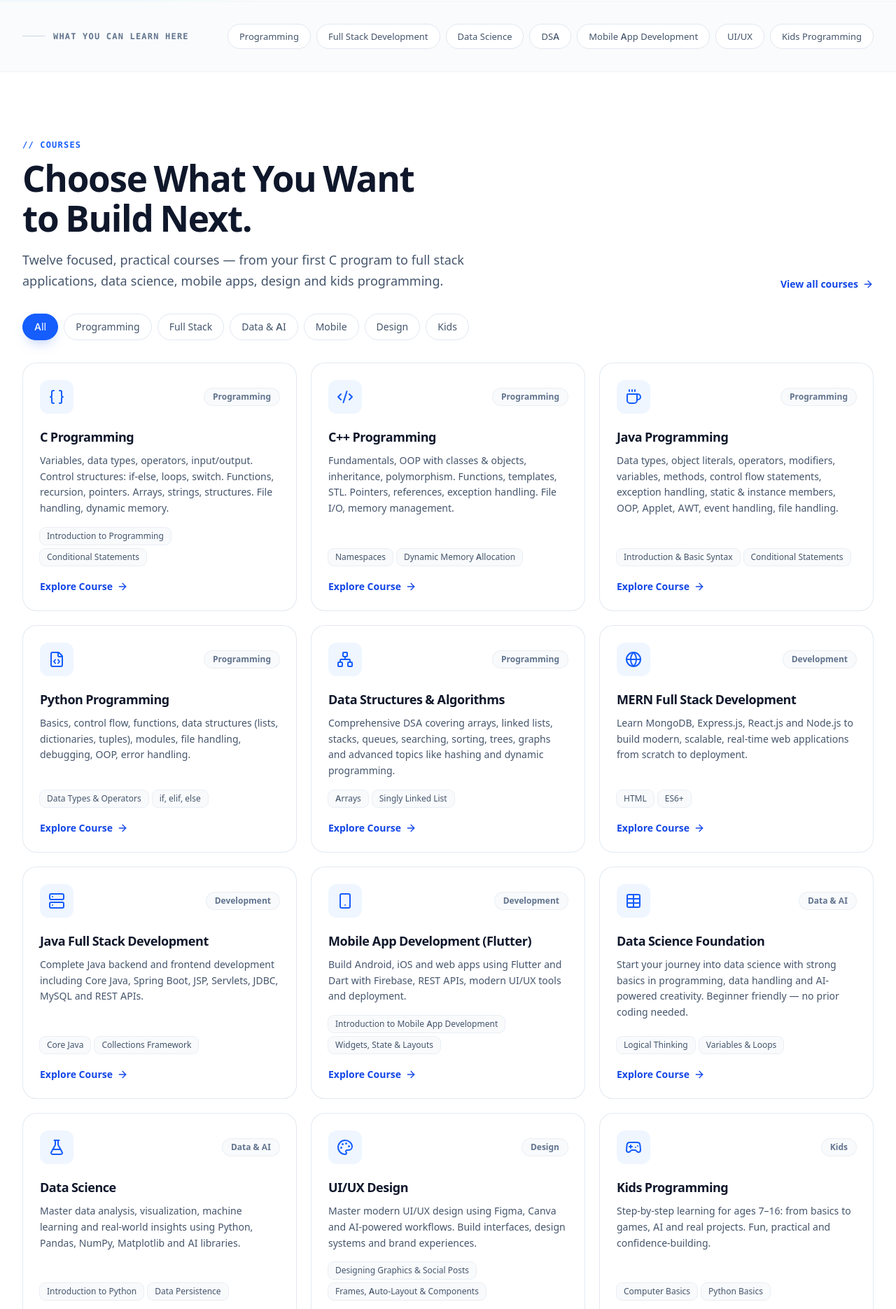
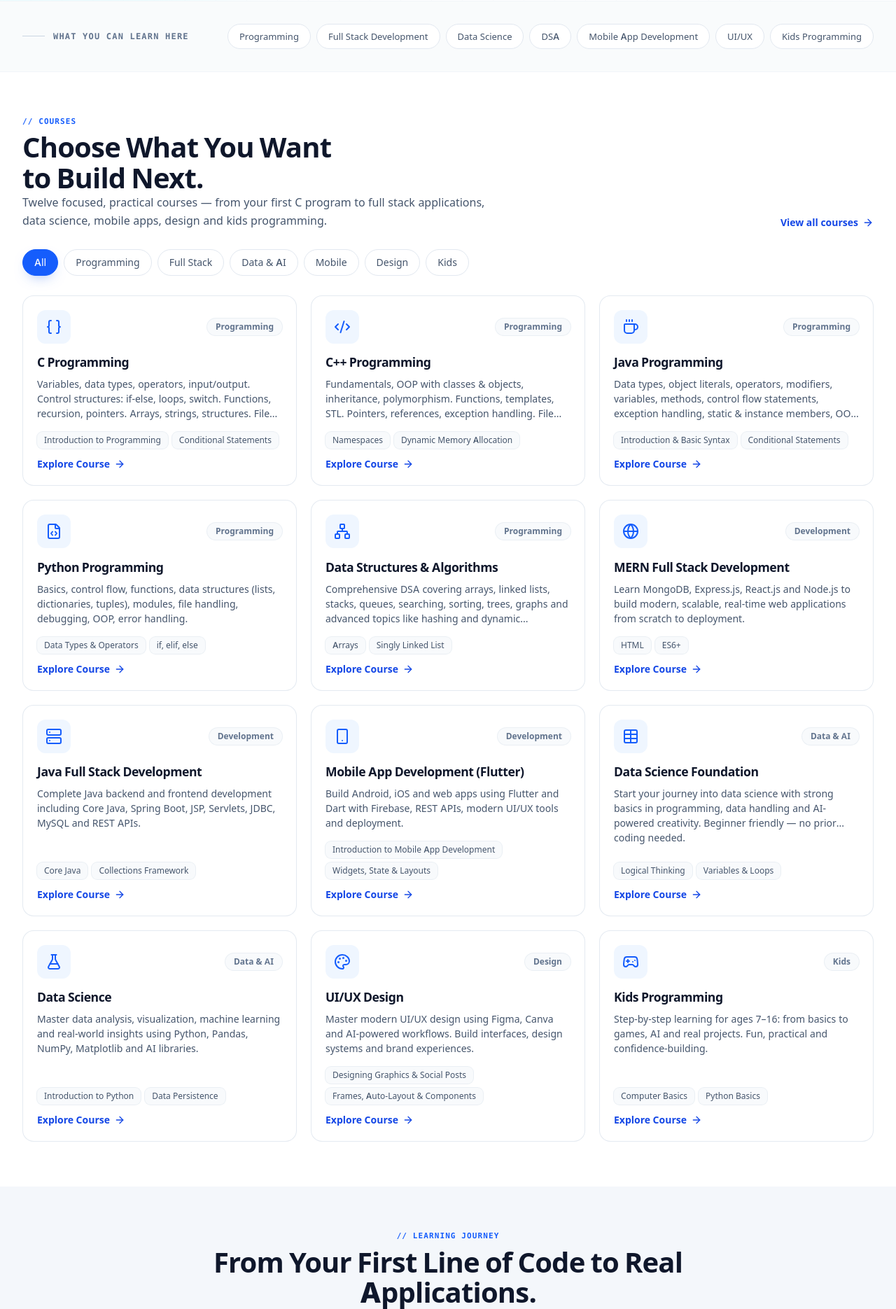
Before and after one commit to chetan2469/chedo-website, a PHP site: page / in a window 1280 px wide. Shown: the part 739-2609 px from the top of the page at 70% size. Run offline with PHP 8.4, Linux system fonts and the light colour scheme.

Commit message:
Optimize homepage layout: compact course cards, standardized section headers, and 25% reduced vertical padding

```diff
--- a/assets/css/main.css
+++ b/assets/css/main.css
@@ -258,3 +258,87 @@
 html.dark .text-amber-800 {
   color: #fcd34d !important;
 }
+
+/* ============================================================
+   Homepage Compact & Polish Optimizations
+   ============================================================ */
+
+/* 1. Section Spacing Reduction (20-30%) */
+section.py-16 {
+  padding-top: 3.25rem !important;  /* 52px instead of 64px */
+  padding-bottom: 3.25rem !important;
+}
+
+@media (min-width: 640px) {
+  section.sm\:py-24 {
+    padding-top: 4.5rem !important;  /* 72px instead of 96px */
+    padding-bottom: 4.5rem !important;
+  }
+  section.sm\:py-32 {
+    padding-top: 5rem !important;    /* 80px instead of 128px */
+    padding-bottom: 5rem !important;
+  }
+}
+
+/* 2. Course Cards Compact Sizing & Equal Heights */
+.card {
+  border-radius: 1rem !important;
+  padding: 1.25rem !important; /* 20px padding (reduced 20%) */
+}
+
+article.card {
+  display: flex !important;
+  flex-direction: column !important;
+  height: 100% !important;
+}
+
+article.card h3 {
+  margin-top: 0.85rem !important;
+  font-size: 1.1rem !important;
+}
+
+article.card p {
+  margin-top: 0.4rem !important;
+  font-size: 0.875rem !important;
+  line-height: 1.5 !important;
+  display: -webkit-box;
+  -webkit-line-clamp: 3;
+  -webkit-box-orient: vertical;
+  overflow: hidden;
+}
+
+article.card .arrow-link {
+  margin-top: auto !important; /* Aligns Explore Course button at bottom */
+  padding-top: 0.75rem !important;
+}
+
+/* 3. Section Headers Standardization */
+.eyebrow {
+  font-family: var(--font-mono);
+  font-size: 11px !important;
+  font-weight: 700 !important;
+  letter-spacing: 0.1em !important;
+  color: var(--color-blue-600) !important;
+  text-transform: uppercase !important;
+}
+
+html.dark .eyebrow {
+  color: #60a5fa !important;
+}
+
+/* Standardized h2 headings across sections */
+section h2:not(.hero-title) {
+  font-size: clamp(2rem, 3.5vw, 2.5rem) !important; /* ~32px to 40px */
+  line-height: 1.08 !important;
+  letter-spacing: -0.02em !important;
+}
+
+/* 4. Compact Bento Cells & Component Containers */
+.bento-cell {
+  padding: 1.5rem !important;
+  border-radius: 1rem !important;
+}
+
+.acc-summary {
+  padding-block: 1rem !important;
+}
--- a/index.php
+++ b/index.php
@@ -516,38 +516,21 @@
   </div>
 </section>
 
-<section class="py-16 sm:py-24">
+<section class="py-12 sm:py-16">
   <div class="mx-auto max-w-7xl px-5 sm:px-8">
     <div class="flex flex-col items-start justify-between gap-6 lg:flex-row lg:items-end">
-
-<div class=" max-w-3xl">
-  <p class="eyebrow">// COURSES</p>
-  <h2 class="mt-3 text-[clamp(1.9rem,4vw,3.25rem)] font-extrabold leading-[1.12] tracking-tight text-slate-900">Choose What You Want<br>to Build Next.</h2>
-  <p class="mx-auto mt-4 max-w-2xl text-lg leading-relaxed text-slate-600">Twelve focused, practical courses — from your first C program to full stack applications, data science, mobile apps, design and kids programming.</p>
-</div>
-
-      <a class="arrow-link shrink-0" href="courses.php">View all courses <span class="arrow"><!-- @license lucide-static v1.28.0 - ISC -->
-<svg aria-hidden="true" focusable="false"
-  class="h-4 w-4"
-  xmlns="http://www.w3.org/2000/svg"
-  width="24"
-  height="24"
-  viewBox="0 0 24 24"
-  fill="none"
-  stroke="currentColor"
-  stroke-width="2"
-  stroke-linecap="round"
-  stroke-linejoin="round"
->
-  <path d="M5 12h14" />
-  <path d="m12 5 7 7-7 7" />
-</svg>
-</span></a>
+      <div class="max-w-3xl">
+        <p class="eyebrow font-mono text-[11px] sm:text-[12px] font-bold uppercase tracking-widest text-blue-600 dark:text-blue-400">// COURSES</p>
+        <h2 class="mt-2 text-[30px] sm:text-[36px] lg:text-[40px] font-extrabold leading-[1.08] tracking-tight text-slate-900 dark:text-white">Choose What You Want<br>to Build Next.</h2>
+        <p class="mt-2.5 max-w-2xl text-[16px] sm:text-[17px] leading-relaxed text-slate-600 dark:text-slate-400">Twelve focused, practical courses — from your first C program to full stack applications, data science, mobile apps, design and kids programming.</p>
+      </div>
+
+      <a class="arrow-link shrink-0" href="courses.php">View all courses <span class="arrow"><svg aria-hidden="true" focusable="false" class="h-4 w-4" xmlns="http://www.w3.org/2000/svg" width="24" height="24" viewBox="0 0 24 24" fill="none" stroke="currentColor" stroke-width="2" stroke-linecap="round" stroke-linejoin="round"><path d="M5 12h14" /><path d="m12 5 7 7-7 7" /></svg></span></a>
     </div>
-    <div class="mt-8 flex flex-wrap gap-2" id="course-filters" role="group" aria-label="Filter courses by category">
+    <div class="mt-7 flex flex-wrap gap-2" id="course-filters" role="group" aria-label="Filter courses by category">
       <button type="button" class="filter-btn" data-filter="all" aria-pressed="true">All</button><button type="button" class="filter-btn" data-filter="programming" aria-pressed="false">Programming</button><button type="button" class="filter-btn" data-filter="full-stack" aria-pressed="false">Full Stack</button><button type="button" class="filter-btn" data-filter="data-ai" aria-pressed="false">Data & AI</button><button type="button" class="filter-btn" data-filter="mobile" aria-pressed="false">Mobile</button><button type="button" class="filter-btn" data-filter="design" aria-pressed="false">Design</button><button type="button" class="filter-btn" data-filter="kids" aria-pressed="false">Kids</button>
     </div>
-    <div class="mt-8 grid gap-5 sm:grid-cols-2 lg:grid-cols-3">
+    <div class="mt-7 grid gap-5 sm:grid-cols-2 lg:grid-cols-3 items-stretch">
 
 <article class="card card-hover flex flex-col p-6 reveal" data-category="programming">
   <div class="flex items-center justify-between">
@@ -1125,16 +1108,15 @@
   </div>
 </section>
 
-<section class="bg-surface-alt py-16 sm:py-24">
+<section class="bg-surface-alt py-12 sm:py-16">
   <div class="mx-auto max-w-7xl px-5 sm:px-8">
-
-<div class="mx-auto text-center max-w-3xl">
-  <p class="eyebrow">// LEARNING JOURNEY</p>
-  <h2 class="mt-3 text-[clamp(1.9rem,4vw,3.25rem)] font-extrabold leading-[1.12] tracking-tight text-slate-900">From Your First Line of Code to Real Applications.</h2>
-  <p class="mx-auto mt-4 max-w-2xl text-lg leading-relaxed text-slate-600">A clear path — no matter where you start, you always know what comes next.</p>
-</div>
-
-    <ol class="journey mx-auto mt-14 max-w-6xl">
+    <div class="mx-auto text-center max-w-3xl">
+      <p class="eyebrow font-mono text-[11px] sm:text-[12px] font-bold uppercase tracking-widest text-blue-600 dark:text-blue-400">// LEARNING JOURNEY</p>
+      <h2 class="mt-2 text-[30px] sm:text-[36px] lg:text-[40px] font-extrabold leading-[1.08] tracking-tight text-slate-900 dark:text-white">From Your First Line of Code to Real Applications.</h2>
+      <p class="mx-auto mt-2.5 max-w-2xl text-[16px] sm:text-[17px] leading-relaxed text-slate-600 dark:text-slate-400">A clear path — no matter where you start, you always know what comes next.</p>
+    </div>
+
+    <ol class="journey mx-auto mt-10 max-w-6xl">
 <li class="j-step reveal">
   <span class="j-node">01</span>
   <div class="j-card card h-full p-6">
@@ -1195,12 +1177,12 @@
   </div>
 </section>
 
-<section class="py-16 sm:py-24">
-  <div class="mx-auto grid max-w-7xl items-center gap-12 px-5 sm:px-8 lg:grid-cols-2">
+<section class="py-12 sm:py-16">
+  <div class="mx-auto grid max-w-7xl items-center gap-10 px-5 sm:px-8 lg:grid-cols-2">
     <div>
-      <p class="eyebrow">// PRACTICAL LEARNING</p>
-      <h2 class="mt-3 text-[clamp(1.9rem,4vw,3.25rem)] font-extrabold leading-[1.1] tracking-tight text-slate-900">You Don't Learn Programming<br>by Just Watching It.</h2>
-      <p class="mt-5 text-lg leading-relaxed text-slate-600">
+      <p class="eyebrow font-mono text-[11px] sm:text-[12px] font-bold uppercase tracking-widest text-blue-600 dark:text-blue-400">// PRACTICAL LEARNING</p>
+      <h2 class="mt-2 text-[30px] sm:text-[36px] lg:text-[40px] font-extrabold leading-[1.08] tracking-tight text-slate-900 dark:text-white">You Don't Learn Programming<br>by Just Watching It.</h2>
+      <p class="mt-3 text-[16px] sm:text-[17px] leading-relaxed text-slate-600 dark:text-slate-400">
         Chedo Tech classes are fully offline: concepts are drawn on the whiteboard, code is written live,
         and you practice on your own machine while the instructor is right there. Assignments, coding tests
         and project checkpoints keep your progress measurable at every milestone.
@@ -1440,16 +1422,15 @@
   </div>
 </section>
 
-<section class="bg-surface-alt py-16 sm:py-24">
+<section class="bg-surface-alt py-12 sm:py-16">
   <div class="mx-auto max-w-7xl px-5 sm:px-8">
-
-<div class=" max-w-3xl">
-  <p class="eyebrow">// WHY CHEDO TECH</p>
-  <h2 class="mt-3 text-[clamp(1.9rem,4vw,3.25rem)] font-extrabold leading-[1.12] tracking-tight text-slate-900">Built Around How Students Actually Learn.</h2>
-  <p class="mx-auto mt-4 max-w-2xl text-lg leading-relaxed text-slate-600">Six things that make a Chedo Tech classroom different from the usual coaching class.</p>
-</div>
-
-    <div class="mt-12 grid gap-5 md:grid-cols-3">
+    <div class="max-w-3xl">
+      <p class="eyebrow font-mono text-[11px] sm:text-[12px] font-bold uppercase tracking-widest text-blue-600 dark:text-blue-400">// WHY CHEDO TECH</p>
+      <h2 class="mt-2 text-[30px] sm:text-[36px] lg:text-[40px] font-extrabold leading-[1.08] tracking-tight text-slate-900 dark:text-white">Built Around How Students Actually Learn.</h2>
+      <p class="mt-2.5 max-w-2xl text-[16px] sm:text-[17px] leading-relaxed text-slate-600 dark:text-slate-400">Six things that make a Chedo Tech classroom different from the usual coaching class.</p>
+    </div>
+
+    <div class="mt-9 grid gap-5 md:grid-cols-3">
       <div class="bento-cell reveal md:col-span-2 md:row-span-2">
         <div class="flex items-start justify-between gap-4">
           <span class="bento-icon"><!-- @license lucide-static v1.28.0 - ISC -->
@@ -1615,18 +1596,16 @@
   </div>
 </section>
 
-<section class="py-16 sm:py-24">
+<section class="py-12 sm:py-16">
   <div class="mx-auto max-w-7xl px-5 sm:px-8">
     <div class="flex flex-col items-start justify-between gap-6 lg:flex-row lg:items-end">
-
-<div class=" max-w-3xl">
-  <p class="eyebrow">// PROJECT SHOWCASE</p>
-  <h2 class="mt-3 text-[clamp(1.9rem,4vw,3.25rem)] font-extrabold leading-[1.12] tracking-tight text-slate-900">Your Learning Should Produce Something.</h2>
-  <p class="mx-auto mt-4 max-w-2xl text-lg leading-relaxed text-slate-600">These are the kinds of applications students build while learning here — every course is built around projects you actually finish.</p>
-</div>
-
+      <div class="max-w-3xl">
+        <p class="eyebrow font-mono text-[11px] sm:text-[12px] font-bold uppercase tracking-widest text-blue-600 dark:text-blue-400">// PROJECT SHOWCASE</p>
+        <h2 class="mt-2 text-[30px] sm:text-[36px] lg:text-[40px] font-extrabold leading-[1.08] tracking-tight text-slate-900 dark:text-white">Your Learning Should Produce Something.</h2>
+        <p class="mt-2.5 max-w-2xl text-[16px] sm:text-[17px] leading-relaxed text-slate-600 dark:text-slate-400">These are the kinds of applications students build while learning here — every course is built around projects you actually finish.</p>
+      </div>
     </div>
-    <div class="mt-10 grid grid-cols-1 gap-4 sm:grid-cols-2 lg:grid-cols-3 xl:grid-cols-5">
+    <div class="mt-7 grid grid-cols-1 gap-4 sm:grid-cols-2 lg:grid-cols-3 xl:grid-cols-5">
 
 <div class="project-tile reveal">
   <div class="flex items-center gap-3">
@@ -2259,12 +2238,12 @@
   </div>
 </section>
 
-<section class="relative overflow-hidden border-y border-slate-100 bg-slate-50/70 py-16 sm:py-24">
-  <div class="mx-auto grid max-w-7xl items-center gap-12 px-5 sm:px-8 lg:grid-cols-2">
+<section class="relative overflow-hidden border-y border-slate-100 bg-slate-50/70 py-12 sm:py-16 dark:border-slate-800">
+  <div class="mx-auto grid max-w-7xl items-center gap-10 px-5 sm:px-8 lg:grid-cols-2">
     <div>
-      <p class="eyebrow">// DATA SCIENCE &amp; AI</p>
-      <h2 class="mt-3 text-[clamp(1.9rem,4vw,3.25rem)] font-extrabold leading-[1.1] tracking-tight text-slate-900">Turn Data Into<br>Understanding.</h2>
-      <p class="mt-5 text-lg leading-relaxed text-slate-600">
+      <p class="eyebrow font-mono text-[11px] sm:text-[12px] font-bold uppercase tracking-widest text-blue-600 dark:text-blue-400">// DATA SCIENCE &amp; AI</p>
+      <h2 class="mt-2 text-[30px] sm:text-[36px] lg:text-[40px] font-extrabold leading-[1.08] tracking-tight text-slate-900 dark:text-white">Turn Data Into<br>Understanding.</h2>
+      <p class="mt-3 text-[16px] sm:text-[17px] leading-relaxed text-slate-600 dark:text-slate-400">
         From Python and Pandas to machine learning, statistics and Power BI — learn to work with real data,
         find patterns and build dashboards that explain real problems. Two entry points:
       </p>
@@ -2486,14 +2465,14 @@
   </div>
 </section>
 
-<section class="py-16 sm:py-24">
+<section class="py-12 sm:py-16">
   <div class="mx-auto max-w-7xl px-5 sm:px-8">
     <div class="mx-auto max-w-3xl text-center">
-      <p class="eyebrow">// FULL STACK DEVELOPMENT</p>
-      <h2 class="mt-3 text-[clamp(1.9rem,4vw,3.25rem)] font-extrabold leading-[1.1] tracking-tight text-slate-900">Learn How Complete Applications Work.</h2>
-      <p class="mt-5 text-lg leading-relaxed text-slate-600">Not just one layer — see how the frontend, API, backend and database fit together, then build that whole system yourself in the MERN or Java Full Stack course.</p>
+      <p class="eyebrow font-mono text-[11px] sm:text-[12px] font-bold uppercase tracking-widest text-blue-600 dark:text-blue-400">// FULL STACK DEVELOPMENT</p>
+      <h2 class="mt-2 text-[30px] sm:text-[36px] lg:text-[40px] font-extrabold leading-[1.08] tracking-tight text-slate-900 dark:text-white">Learn How Complete Applications Work.</h2>
+      <p class="mt-2.5 max-w-2xl text-[16px] sm:text-[17px] leading-relaxed text-slate-600 dark:text-slate-400 mx-auto">Not just one layer — see how the frontend, API, backend and database fit together, then build that whole system yourself in the MERN or Java Full Stack course.</p>
     </div>
-    <div class="mt-12 flex flex-col items-stretch gap-2 lg:flex-row lg:items-stretch">
+    <div class="mt-9 flex flex-col items-stretch gap-2 lg:flex-row lg:items-stretch">
 
 <div class="flex flex-col lg:flex-1">
   <div class="card flex-1 p-5 text-center">
@@ -2649,12 +2628,12 @@
   </div>
 </section>
 
-<section class="relative overflow-hidden bg-gradient-to-br from-cyan-50/70 via-white to-indigo-50/60 py-16 sm:py-24">
+<section class="relative overflow-hidden bg-gradient-to-br from-cyan-50/70 via-white to-indigo-50/60 py-12 sm:py-16 dark:from-slate-900 dark:via-slate-900 dark:to-slate-800">
   <div class="mx-auto max-w-7xl px-5 sm:px-8">
-    <div class="grid items-center gap-12 lg:grid-cols-2">
+    <div class="grid items-center gap-10 lg:grid-cols-2">
       <div>
-        <p class="eyebrow">// KIDS PROGRAMMING</p>
-        <h2 class="mt-3 text-[clamp(1.9rem,4vw,3.25rem)] font-extrabold leading-[1.1] tracking-tight text-slate-900">Programming for Young Creators.</h2>
+        <p class="eyebrow font-mono text-[11px] sm:text-[12px] font-bold uppercase tracking-widest text-blue-600 dark:text-blue-400">// KIDS PROGRAMMING</p>
+        <h2 class="mt-2 text-[30px] sm:text-[36px] lg:text-[40px] font-extrabold leading-[1.08] tracking-tight text-slate-900 dark:text-white">Programming for Young Creators.</h2>
         <p class="mt-4 inline-flex items-center gap-2 rounded-full border border-cyan-200 bg-white px-4 py-1.5 text-sm font-bold text-cyan-700">
           <!-- @license lucide-static v1.28.0 - ISC -->
 <svg aria-hidden="true" focusable="false"
@@ -3028,16 +3007,15 @@
   </div>
 </section>
 
-<section class="bg-surface-alt py-16 sm:py-24">
+<section class="bg-surface-alt py-12 sm:py-16">
   <div class="mx-auto max-w-7xl px-5 sm:px-8">
-
-<div class="mx-auto text-center max-w-3xl">
-  <p class="eyebrow">// TESTIMONIALS</p>
-  <h2 class="mt-3 text-[clamp(1.9rem,4vw,3.25rem)] font-extrabold leading-[1.12] tracking-tight text-slate-900">Students Who Learned by Building.</h2>
-  <p class="mx-auto mt-4 max-w-2xl text-lg leading-relaxed text-slate-600">Real words from students who trained at Chedo Tech.</p>
-</div>
-
-    <div class="mt-12 grid gap-5 md:grid-cols-2 lg:grid-cols-3">
+    <div class="mx-auto text-center max-w-3xl">
+      <p class="eyebrow font-mono text-[11px] sm:text-[12px] font-bold uppercase tracking-widest text-blue-600 dark:text-blue-400">// TESTIMONIALS</p>
+      <h2 class="mt-2 text-[30px] sm:text-[36px] lg:text-[40px] font-extrabold leading-[1.08] tracking-tight text-slate-900 dark:text-white">Students Who Learned by Building.</h2>
+      <p class="mx-auto mt-2.5 max-w-2xl text-[16px] sm:text-[17px] leading-relaxed text-slate-600 dark:text-slate-400">Real words from students who trained at Chedo Tech.</p>
+    </div>
+
+    <div class="mt-9 grid gap-5 md:grid-cols-2 lg:grid-cols-3">
 
 <figure class="t-card reveal">
   <div class="flex items-center justify-between">
@@ -3205,19 +3183,19 @@
   </div>
 </section>
 
-<section class="py-16 sm:py-24">
-  <div class="mx-auto grid max-w-7xl items-center gap-14 px-5 sm:px-8 lg:grid-cols-2">
+<section class="py-12 sm:py-16">
+  <div class="mx-auto grid max-w-7xl items-center gap-10 px-5 sm:px-8 lg:grid-cols-2">
     <div class="relative">
-      <div class="card relative overflow-hidden p-8 sm:p-10">
+      <div class="card relative overflow-hidden p-6 sm:p-8">
         <div class="bg-grid absolute inset-0 opacity-60" aria-hidden="true"></div>
         <div class="relative">
           <p class="font-mono text-xs font-bold tracking-widest text-blue-600">// CHEDO TECH</p>
-          <p class="mt-4 text-[clamp(1.6rem,3vw,2.4rem)] font-extrabold leading-tight tracking-tight text-slate-900">Offline classes.<br>Real coding.<br>Real projects.</p>
-          <p class="mt-4 max-w-sm text-[15px] leading-relaxed text-slate-600">No screen-sharing, no pre-recorded lectures — a classroom where you write code with the instructor beside you.</p>
-          <div class="terminal mt-8">
+          <p class="mt-3 text-[clamp(1.5rem,2.5vw,2.2rem)] font-extrabold leading-tight tracking-tight text-slate-900 dark:text-white">Offline classes.<br>Real coding.<br>Real projects.</p>
+          <p class="mt-3 max-w-sm text-[15px] leading-relaxed text-slate-600 dark:text-slate-400">No screen-sharing, no pre-recorded lectures — a classroom where you write code with the instructor beside you.</p>
+          <div class="terminal mt-6">
             <div class="terminal-bar">
               <span class="win-dot bg-red-400"></span><span class="win-dot bg-amber-400"></span><span class="win-dot bg-emerald-400"></span>
-              <span class="ml-2 font-mono text-[11px] text-slate-400">since 2015</span>
+              <span class="ml-2 font-mono text-[11px] text-slate-400">chedo-tech — Pune</span>
             </div>
             <div class="terminal-body">
 <pre><span class="term-prompt">$</span> <span class="text-slate-200">chedo --since 2015 --mode offline</span>
@@ -3230,35 +3208,18 @@
       </div>
       <div class="float-card -bottom-6 -right-2 hidden md:block" style="animation: float 9s ease-in-out infinite 0.5s;">
         <div class="flex items-center gap-2.5">
-          <span class="flex h-9 w-9 items-center justify-center rounded-xl bg-blue-600 text-white"><!-- @license lucide-static v1.28.0 - ISC -->
-<svg aria-hidden="true" focusable="false"
-  class="h-4.5 w-4.5"
-  xmlns="http://www.w3.org/2000/svg"
-  width="24"
-  height="24"
-  viewBox="0 0 24 24"
-  fill="none"
-  stroke="currentColor"
-  stroke-width="2"
-  stroke-linecap="round"
-  stroke-linejoin="round"
->
-  <path d="M21.42 10.922a1 1 0 0 0-.019-1.838L12.83 5.18a2 2 0 0 0-1.66 0L2.6 9.08a1 1 0 0 0 0 1.832l8.57 3.908a2 2 0 0 0 1.66 0z" />
-  <path d="M22 10v6" />
-  <path d="M6 12.5V16a6 3 0 0 0 12 0v-3.5" />
-</svg>
-</span>
+          <span class="flex h-9 w-9 items-center justify-center rounded-xl bg-blue-50 text-blue-600 text-sm">🎓</span>
           <div>
-            <p class="text-[13px] font-bold text-slate-900">Since 2015</p>
-            <p class="text-[11px] text-slate-500">Teaching programming practically</p>
+            <p class="text-[13px] font-bold text-slate-900 dark:text-white">Since 2015</p>
+            <p class="text-[11px] text-slate-500 dark:text-slate-400">Teaching programming practically</p>
           </div>
         </div>
       </div>
     </div>
     <div>
-      <p class="eyebrow">// OUR STORY</p>
-      <h2 class="mt-3 text-[clamp(1.9rem,4vw,3.25rem)] font-extrabold leading-[1.1] tracking-tight text-slate-900">Practical Programming Education Since 2015.</h2>
-      <p class="mt-5 text-lg leading-relaxed text-slate-600">
+      <p class="eyebrow font-mono text-[11px] sm:text-[12px] font-bold uppercase tracking-widest text-blue-600 dark:text-blue-400">// OUR STORY</p>
+      <h2 class="mt-2 text-[30px] sm:text-[36px] lg:text-[40px] font-extrabold leading-[1.08] tracking-tight text-slate-900 dark:text-white">Practical Programming Education Since 2015.</h2>
+      <p class="mt-3 text-[16px] sm:text-[17px] leading-relaxed text-slate-600 dark:text-slate-400">
         Chedo Tech is a programming institute &amp; app development center built on one belief:
         you learn to program by programming. Since 2015 we have taught offline — fundamentals to
         full stack — with hands-on coding, real projects and personal guidance in every class.
@@ -3383,20 +3344,20 @@
   </div>
 </section>
 
-<section class="py-16 sm:py-20">
+<section class="py-10 sm:py-14">
   <div class="mx-auto max-w-7xl px-5 sm:px-8">
-    <div class="relative overflow-hidden rounded-[2rem] border border-blue-100 bg-gradient-to-br from-blue-50 via-white to-indigo-50 px-6 py-14 text-center sm:px-12 sm:py-16">
+    <div class="relative overflow-hidden rounded-[2rem] border border-blue-100 bg-gradient-to-br from-blue-50 via-white to-indigo-50 px-6 py-10 text-center sm:px-12 sm:py-12 dark:border-slate-800 dark:from-slate-900 dark:via-slate-900 dark:to-slate-800">
       <div class="bg-dots absolute inset-0 opacity-40" aria-hidden="true"></div>
       <div class="absolute -left-24 -top-24 h-64 w-64 rounded-full bg-blue-100/50 blur-3xl" aria-hidden="true"></div>
       <div class="absolute -bottom-24 -right-24 h-64 w-64 rounded-full bg-cyan-100/50 blur-3xl" aria-hidden="true"></div>
       <div class="relative">
-        <h2 class="mx-auto max-w-2xl text-[clamp(1.9rem,4vw,3rem)] font-extrabold leading-tight tracking-tight text-slate-900">Ready to Start Your Programming Journey?</h2>
-        <p class="mx-auto mt-4 max-w-xl text-lg leading-relaxed text-slate-600">Get personalized offline training, practical guidance and build confidence through real coding and projects.</p>
-        <div class="mt-8 flex flex-col items-center justify-center gap-3 sm:flex-row">
+        <h2 class="mx-auto max-w-2xl text-[28px] sm:text-[36px] lg:text-[40px] font-extrabold leading-[1.08] tracking-tight text-slate-900 dark:text-white">Ready to Start Your Programming Journey?</h2>
+        <p class="mx-auto mt-3 max-w-xl text-[16px] sm:text-[17px] leading-relaxed text-slate-600 dark:text-slate-400">Get personalized offline training, practical guidance and build confidence through real coding and projects.</p>
+        <div class="mt-6 flex flex-col items-center justify-center gap-3 sm:flex-row">
           <a class="btn-primary btn-lg" href="courses.php">Explore Courses</a>
           <a class="btn-secondary btn-lg" href="contact.php">Talk With Us</a>
         </div>
-        <p class="mt-4 text-sm text-slate-500">No prior coding knowledge required to begin.</p>
+        <p class="mt-3 text-sm text-slate-500 dark:text-slate-400">No prior coding knowledge required to begin.</p>
       </div>
     </div>
   </div>
```
